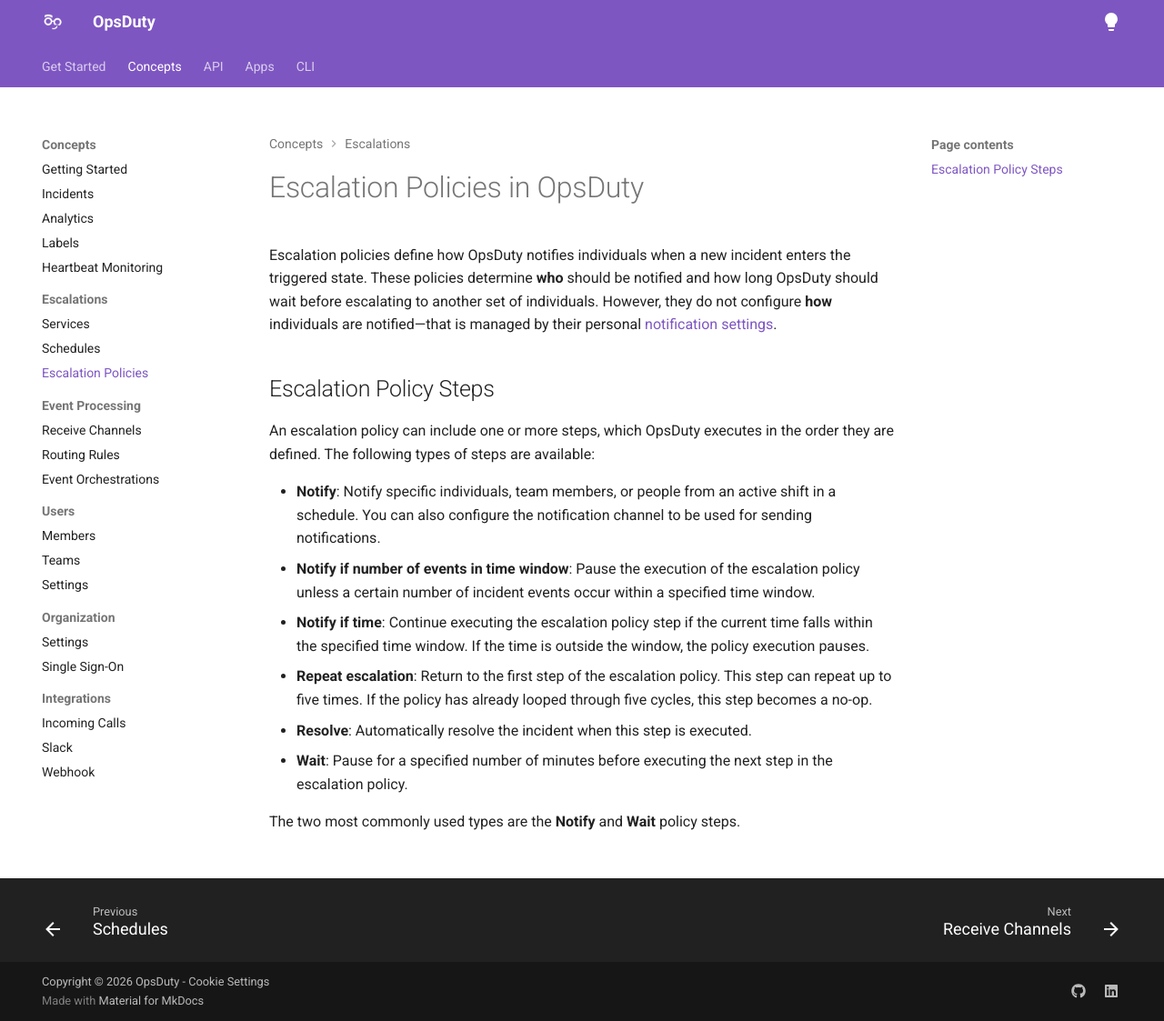
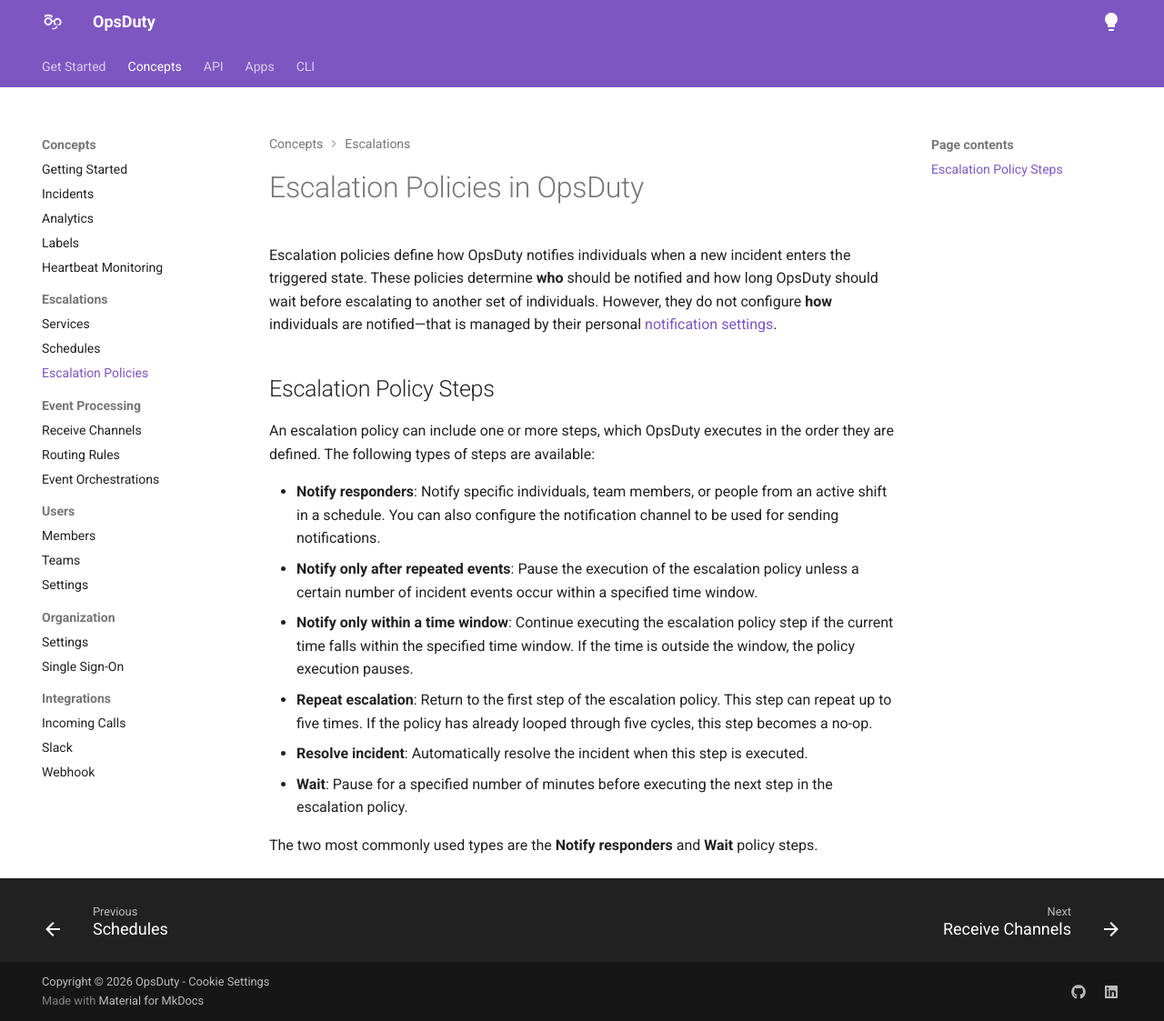
Before and after one commit to opsduty/opsduty-docs, an MkDocs documentation site: the page built from docs/concepts/escalations/escalation-policies.md, in a window 1280 px wide and 1123 px high. Shown: the whole window at 91% size. Built offline with MkDocs 1.6.1 and Material for MkDocs 9.7.7, drawn with Linux system fonts in a browser that asks for light colours.

Commit message:
Update escalation step type names to match the UI
Four of the six escalation policy step types were renamed in the
interface. Update the names on the page to match what a reader sees when
adding a step. Descriptions are unchanged.

Co-Authored-By: Claude Opus 4.8 (1M context) <noreply@anthropic.com>

```diff
--- a/docs/concepts/escalations/escalation-policies.md
+++ b/docs/concepts/escalations/escalation-policies.md
@@ -12,20 +12,22 @@ notified—that is managed by their personal
 An escalation policy can include one or more steps, which OpsDuty executes in
 the order they are defined. The following types of steps are available:
 
-- **Notify**: Notify specific individuals, team members, or people from an
-  active shift in a schedule. You can also configure the notification channel to
-  be used for sending notifications.
-- **Notify if number of events in time window**: Pause the execution of the
-  escalation policy unless a certain number of incident events occur within a
-  specified time window.
-- **Notify if time**: Continue executing the escalation policy step if the
-  current time falls within the specified time window. If the time is outside
-  the window, the policy execution pauses.
+- **Notify responders**: Notify specific individuals, team members, or people
+  from an active shift in a schedule. You can also configure the notification
+  channel to be used for sending notifications.
+- **Notify only after repeated events**: Pause the execution of the escalation
+  policy unless a certain number of incident events occur within a specified
+  time window.
+- **Notify only within a time window**: Continue executing the escalation policy
+  step if the current time falls within the specified time window. If the time
+  is outside the window, the policy execution pauses.
 - **Repeat escalation**: Return to the first step of the escalation policy. This
   step can repeat up to five times. If the policy has already looped through
   five cycles, this step becomes a no-op.
-- **Resolve**: Automatically resolve the incident when this step is executed.
+- **Resolve incident**: Automatically resolve the incident when this step is
+  executed.
 - **Wait**: Pause for a specified number of minutes before executing the next
   step in the escalation policy.
 
-The two most commonly used types are the **Notify** and **Wait** policy steps.
+The two most commonly used types are the **Notify responders** and **Wait**
+policy steps.
```
